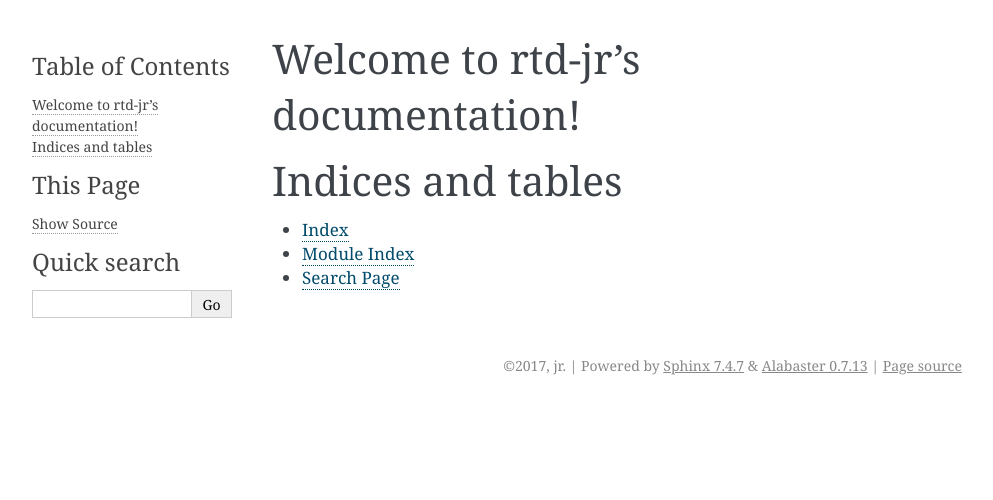
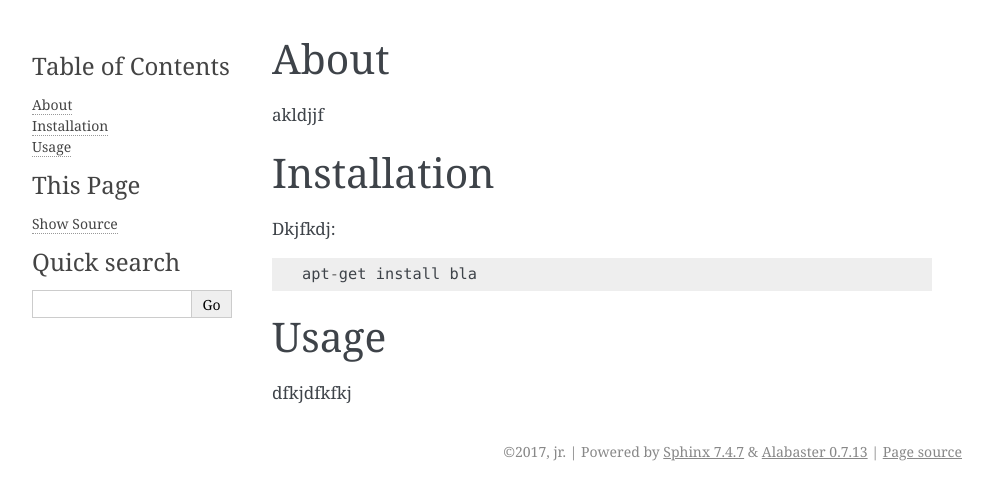
Before and after one commit to jreisinger/read-the-docs, a Sphinx documentation site: the page built from docs/index.md, in a window 1280 px wide. Shown: the top 500 px of the page, without its empty margins (148-1141 px from the left). Built offline with Sphinx 7.4.7, drawn with Linux system fonts in a browser that asks for light colours.

Commit message:
add markdown index

```diff
--- a/docs/conf.py
+++ b/docs/conf.py
@@ -38,8 +38,8 @@ templates_path = ['_templates']
 # The suffix(es) of source filenames.
 # You can specify multiple suffix as a list of string:
 #
-# source_suffix = ['.rst', '.md']
-source_suffix = '.rst'
+source_suffix = ['.rst', '.md']
+#source_suffix = '.rst'
 
 # The master toctree document.
 master_doc = 'index'
--- /dev/null
+++ b/docs/index.md
@@ -0,0 +1,16 @@
+About
+-----
+
+akldjjf
+
+Installation
+------------
+
+Dkjfkdj:
+
+    apt-get install bla
+
+Usage
+-----
+
+dfkjdfkfkj
```
